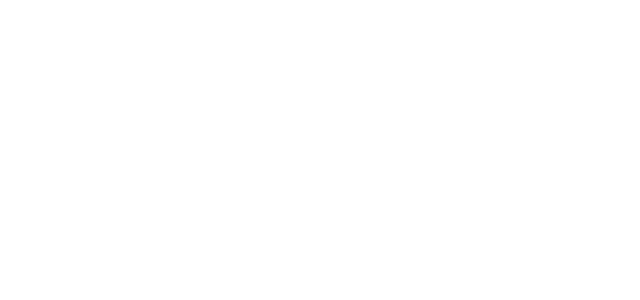
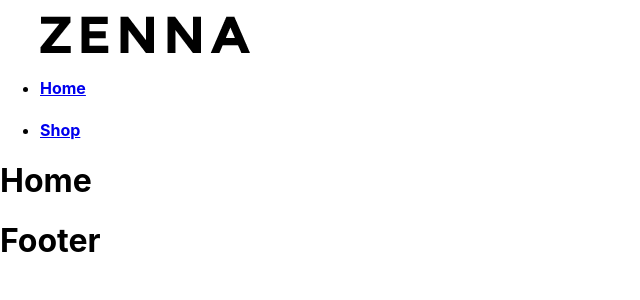
Before and after one commit to chelseycornejo/zenna, a React (Create React App) app: page / in a window 1280 px wide. Shown: the top 300 px of the page, without its empty margins (0-640 px from the left). Built offline with nearby package versions, Linux system fonts and the light colour scheme.

Commit message:
adding routing for Home and Shop page

```diff
--- a/package.json
+++ b/package.json
@@ -8,6 +8,7 @@
     "@testing-library/user-event": "^13.5.0",
     "react": "^18.2.0",
     "react-dom": "^18.2.0",
+    "react-router-dom": "^6.15.0",
     "react-scripts": "5.0.1",
     "web-vitals": "^2.1.4"
   },
--- a/src/App.js
+++ b/src/App.js
@@ -1,8 +1,24 @@
 import './App.css';
+import { Routes, Route } from 'react-router-dom';
+
+// COMPONENTS
+import NavBar from './Components/NavBar.js'
+import Home from './Components/Home.js'
+import Shop from './Components/Shop.js'
+import Footer from './Components/Footer.js'
 
 function App() {
   return (
-    <div></div>
+    <div>
+      < NavBar />
+
+      <Routes>
+        <Route path="/" element={<Home />} />
+        <Route path="/shop" element={<Shop />} />
+      </Routes>
+
+      < Footer />
+    </div>
   );
 }
 
--- a/src/Components/Footer.js
+++ b/src/Components/Footer.js
@@ -0,0 +1,10 @@
+// FOOTER.JS
+
+function Footer() {
+
+    return (
+        <h1>Footer</h1>
+    )
+}
+
+export default Footer;
--- /dev/null
+++ b/src/Components/Home.js
@@ -0,0 +1,10 @@
+// HOME.JS
+
+function Home() {
+
+    return (
+        <h1>Home</h1>
+    )
+}
+
+export default Home;
--- a/src/Components/NavBar.js
+++ b/src/Components/NavBar.js
@@ -0,0 +1,32 @@
+// NAVBAR.JS
+
+import {Link} from 'react-router-dom';
+
+// ASSETS
+import logodark from '../assets/logodark.png';
+
+
+function NavBar() {
+
+    return (
+        <nav>
+            <figure>
+                <img src={logodark} alt='logo in black' />
+            </figure>
+            <ul>
+                <li>
+                    <Link to={`/`}>
+                        <h4>Home</h4>
+                    </Link>
+                </li>
+                <li>
+                    <Link to={`Shop`}>
+                        <h4>Shop</h4>
+                    </Link>
+                </li>
+            </ul>
+        </nav>
+    )
+}
+
+export default NavBar;
--- /dev/null
+++ b/src/Components/Shop.js
@@ -0,0 +1,10 @@
+// SHOP.JS
+
+function Shop() {
+
+    return (
+        <h1>Shop</h1>
+    )
+}
+
+export default Shop;
--- a/src/index.js
+++ b/src/index.js
@@ -3,11 +3,14 @@
 import './index.css';
 import App from './App';
 import reportWebVitals from './reportWebVitals';
+import { BrowserRouter } from "react-router-dom";
 
 const root = ReactDOM.createRoot(document.getElementById('root'));
 root.render(
   <React.StrictMode>
-    <App />
+    <BrowserRouter>
+      <App />
+    </BrowserRouter>
   </React.StrictMode>
 );
 
```
Also changed, not shown: 1 other file (tests, documents, lock files or other folders).
